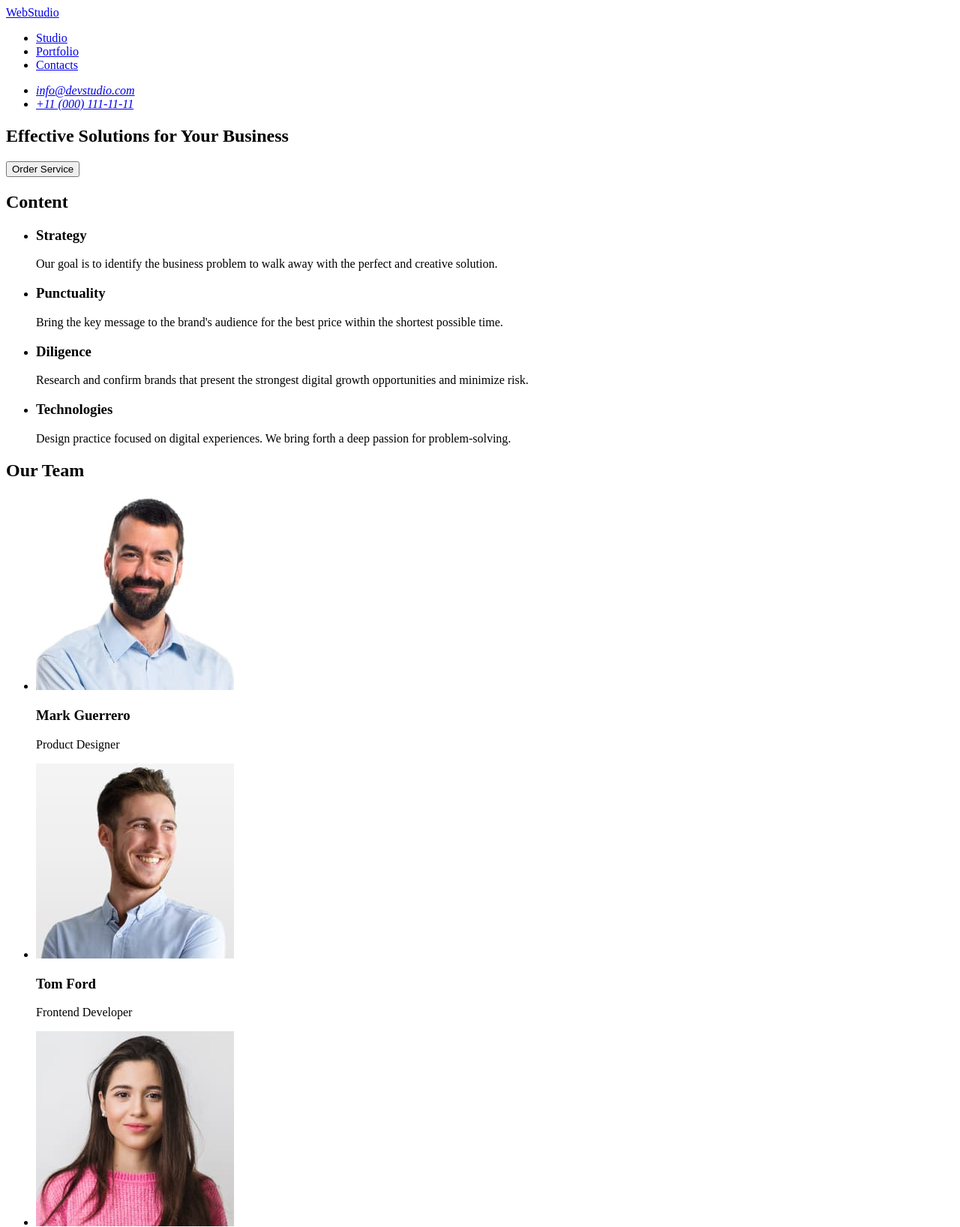
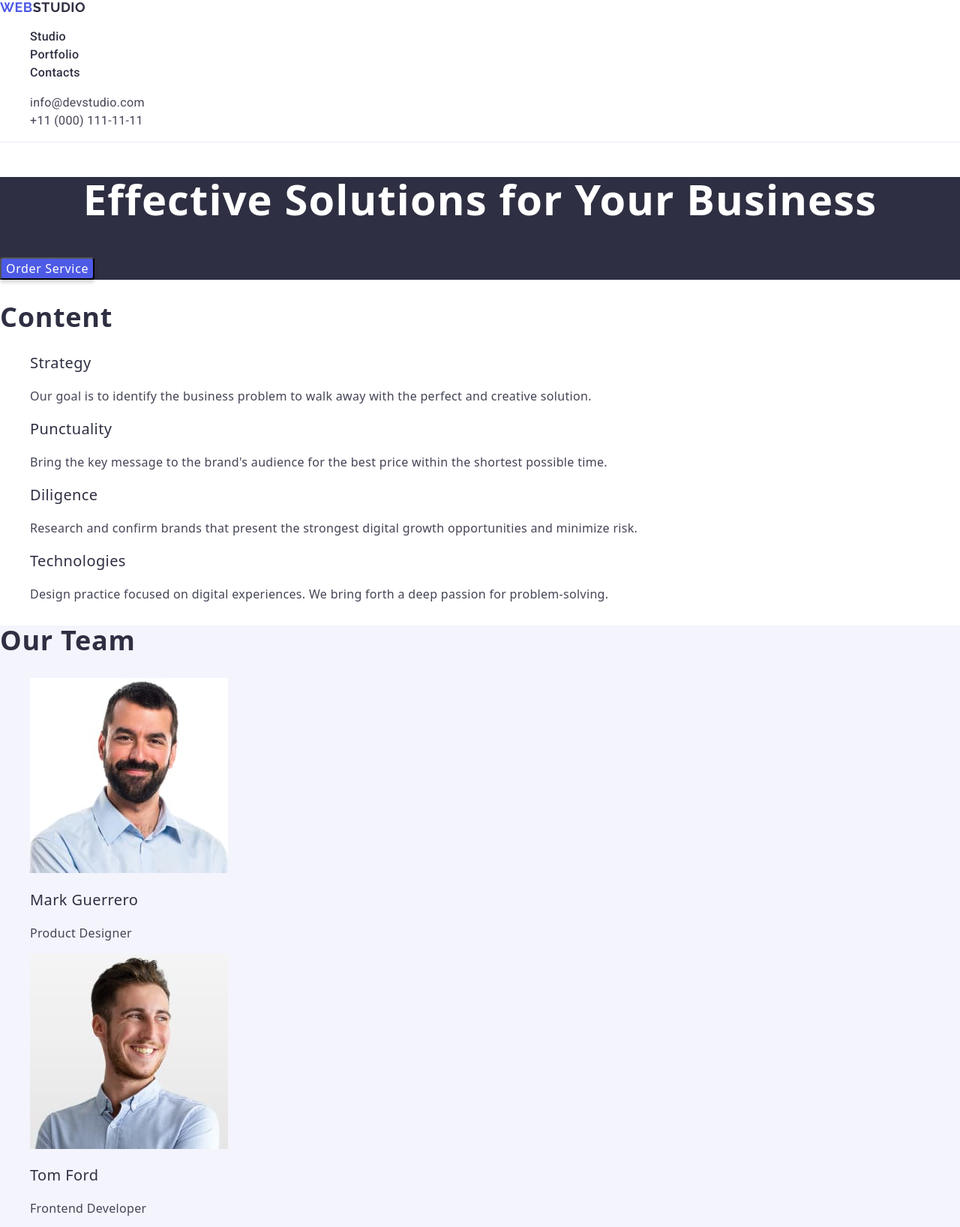
Before and after one commit to Nazarchona/goit-markup-hw-02, a plain HTML site: page index.html in a window 1280 px wide. Shown: the top 1636 px of the page at 75% size. Drawn offline with nearby package versions, Linux system fonts and the light colour scheme.

Commit message:
homework 2

```diff
--- /dev/null
+++ b/css/style.css
@@ -0,0 +1,228 @@
+
+
+body{
+    font-family: "Roboto", sans-serif;
+    color: #434455;
+}
+
+header{
+    border-bottom: 1px solid var(--CORNFLOWER, #E7E9FC);
+    background: var(--WHITE, #FFF);
+}
+
+.logo{
+    color: var(--NAVY-BLUE, #2E2F42);
+    font-family: Raleway;
+    font-size: 18px;
+    font-style: normal;
+    font-weight: 700;
+    line-height: 1.16;
+    letter-spacing: 0.54px;
+    text-transform: uppercase;
+    text-decoration: none;
+}
+
+span{
+    color: var(--IRIS, #4D5AE5);
+    font-family: "Raleway";
+    font-size: 18px;
+    font-style: normal;
+    font-weight: 700;
+    line-height: 1.16;
+    letter-spacing: 0.54px;
+    text-transform: uppercase;
+}
+
+.main-links{
+    color: var(--NAVY-BLUE, #2E2F42);
+    font-family: "Roboto";
+    font-size: 16px;
+    font-style: normal;
+    font-weight: 500;
+    line-height: 1.50;
+    letter-spacing: 0.32px;
+}
+
+.main-links li{
+    list-style: none;
+}
+
+.main-links a{
+    text-decoration: none;
+    color: var(--NAVY-BLUE, #2E2F42);
+}
+
+.main-links a:hover{
+    color: var(--OCEAN, #404BBF);
+}
+
+.adress-list{
+    font-family: "Roboto";
+    font-size: 16px;
+    font-style: normal;
+    font-weight: 400;
+    line-height: 1.50;
+    letter-spacing: 0.32px;
+}
+
+.adress-list li{
+    list-style: none;
+}
+
+.adress-list a{
+    text-decoration: none;
+    color: var(--SLATE, #434455);
+}
+
+.adress-list a:hover{
+    color: #404BBF;
+}
+
+.block-with-order-button{
+    background: var(--NAVY-BLUE, #2E2F42);
+}
+
+.block-with-order-button h1{
+    color: var(--WHITE, #FFF);
+    text-align: center;
+    font-size: 56px;
+    font-style: normal;
+    font-weight: 700;
+    line-height: 1.07;
+    letter-spacing: 1.12px;
+}
+
+.block-with-order-button button{
+    border-radius: 4px;
+    background: var(--IRIS, #4D5AE5);
+    color: var(--WHITE, #FFF);
+    font-size: 16px;
+    font-style: normal;
+    font-weight: 500;
+    line-height: 1.50;
+    letter-spacing: 0.64px;
+    box-shadow: 0px 4px 4px 0px rgba(0, 0, 0, 0.15);
+    cursor: pointer;
+}
+
+.block-with-order-button button:hover{
+    background: var(--OCEAN, #404BBF);
+    box-shadow: 0px 4px 4px 0px rgba(0, 0, 0, 0.15);
+}
+
+.features{
+    background: #FFF
+}
+
+.features li{
+    list-style: none;
+}
+
+.features h3{
+    color: var(--NAVY-BLUE, #2E2F42);
+    font-size: 20px;
+    font-style: normal;
+    font-weight: 500;
+    line-height: 1.20;
+    letter-spacing: 0.4px;
+}
+
+.features p{
+    color: var(--SLATE, #434455);
+    font-size: 16px;
+    font-style: normal;
+    font-weight: 400;
+    line-height: 1.50;
+    letter-spacing: 0.32px;
+}
+
+.team{
+    background: var(--CLOUD, #F4F4FD);
+}
+
+.team li{
+    list-style: none;
+}
+
+.team h3{
+    color: var(--NAVY-BLUE, #2E2F42);
+    font-size: 20px;
+    font-style: normal;
+    font-weight: 500;
+    line-height: 1.20;
+    letter-spacing: 0.4px;
+}
+
+.team p{
+    color: var(--SLATE, #434455);
+    font-size: 16px;
+    font-style: normal;
+    font-weight: 400;
+    line-height: 1.50;
+    letter-spacing: 0.32px;
+}
+
+.portfolio{
+    background: #FFF;
+}
+
+.portfolio li{
+    background: #FFF;
+    list-style: none;
+}
+
+h2{
+    color: var(--NAVY-BLUE, #2E2F42);
+    font-size: 36px;
+    font-style: normal;
+    font-weight: 700;
+    line-height: 1.11;
+    letter-spacing: 0.72px;
+    text-transform: capitalize;
+}
+
+.portfolio h4{
+    color: var(--NAVY-BLUE, #2E2F42);
+    font-size: 20px;
+    font-style: normal;
+    font-weight: 500;
+    line-height: 1.20;
+    letter-spacing: 0.4px;
+}
+
+.portfolio p{
+    color: var(--SLATE, #434455);
+    font-size: 16px;
+    font-style: normal;
+    font-weight: 400;
+    line-height: 1.50;
+    letter-spacing: 0.32px;
+}
+
+footer{
+    background: var(--NAVY-BLUE, #2E2F42);
+}
+
+.footer-logo{
+    color: var(--CLOUD, #F4F4FD);
+    font-family: "Raleway";
+    font-size: 18px;
+    font-style: normal;
+    font-weight: 700;
+    line-height: 1.16;
+    letter-spacing: 0.54px;
+    text-transform: uppercase;
+}
+
+footer a{
+    text-decoration: none;
+}
+
+footer p{
+    color: var(--CLOUD, #F4F4FD);
+    font-size: 16px;
+    font-style: normal;
+    font-weight: 400;
+    line-height: 1.50;
+    letter-spacing: 0.32px;
+}
--- a/index.html
+++ b/index.html
@@ -3,21 +3,26 @@
 <head>
     <meta charset="UTF-8">
     <meta name="viewport" content="width=device-width, initial-scale=1.0">
+    <link rel="stylesheet" href="./css/style.css">
+    <link rel="preconnect" href="https://fonts.googleapis.com">
+    <link rel="preconnect" href="https://fonts.gstatic.com" crossorigin>
+    <link href="https://fonts.googleapis.com/css2?family=Raleway:wght@700&family=Roboto:wght@400;500;700&display=swap" rel="stylesheet">
+    <link rel="stylesheet" href="https://cdnjs.cloudflare.com/ajax/libs/modern-normalize/2.0.0/modern-normalize.min.css">
     <title>GoIt#1 | Homework</title>
 </head>
 <body>
 
     <header>
         <nav>
-            <a href="./index.html">WebStudio</a>
-            <ul>
+            <a href="./index.html" class="logo"><span>Web</span>Studio</a>
+            <ul class="main-links">
                 <li><a href="#">Studio</a></li>
                 <li><a href="#">Portfolio</a></li>
                 <li><a href="#">Contacts</a></li>
             </ul>
         </nav>
         <address>
-            <ul>
+            <ul class="adress-list">
                 <li>
                     <a href="mailto:info@devstudio.com">info@devstudio.com</a>
                 </li>
@@ -28,12 +33,12 @@
         </address>
     </header>
     <main>
-        <section>
+        <section class="block-with-order-button">
             <h1>Effective Solutions for Your Business
             </h1>
-            <button type="button">Order Service</button>
+            <button type="button" class="order">Order Service</button>
         </section>
-        <section>
+        <section class="features">
             <h2>Content</h2>
             <ul>
                 <li>
@@ -54,9 +59,9 @@
                 </li>
             </ul>
         </section>
-        <section>
+        <section class="team">
         <h2>Our Team</h2>
-            <ul>
+            <ul class="team-list">
                 <li><img src="./images/MarkGuerrero.jpg" alt="MarkGuerrero" width="264">
                 <h3>Mark Guerrero</h3>
                 <p>Product Designer</p>
@@ -75,9 +80,44 @@
                 </li>
             </ul>
         </section>
+        <section class="portfolio">
+            <h2>Our Portfolio</h2>
+            <ul>
+                <li>
+                    <img src="./images/BankingApp.jpg" alt="BankingApp" width="360" height="300">
+                    <h4>Banking App</h4>
+                    <p>App</p>
+                </li>
+                <li>
+                    <img src="./images/CashlessPayment.jpg" alt="Terminal" width="360" height="300">
+                    <h4>Cashless Payment</h4>
+                    <p>Marketing</p>
+                </li>
+                <li>
+                    <img src="./images/MeditationApp.jpg" alt="NoteBook" width="360" height="300">
+                    <h4>Meditation App</h4>
+                    <p>App</p>
+                </li>
+                <li>
+                    <img src="./images/TaxiService.jpg" alt="TaxiCar" width="360" height="300">
+                    <h4>Taxi Service</h4>
+                    <p>Marketing</p>
+                </li>
+                <li>
+                    <img src="./images/ScreenIllustration.jpg" alt="Smartphone" width="360" height="300">
+                    <h4>Screen Illustrations</h4>
+                    <p>Design</p>
+                </li>
+                <li>
+                    <img src="./images/OnlineCourses.jpg" alt="woman-with-phone" width="360" height="300">
+                    <h4>Online Courses</h4>
+                    <p>Marketing</p>
+                </li>
+            </ul>
+        </section>
     </main>
     <footer>
-        <a href="./index.html">WebStudio</a>
+        <a href="./index.html" class="footer-logo"><span>Web</span>Studio</a>
         <p>Increase the flow of customers and sales for your business with digital marketing & growth solutions.</p>
     </footer>
 </body>
```
Also changed, not shown: images/BankingApp.jpg (added), images/CashlessPayment.jpg (added), images/MeditationApp.jpg (added), images/OnlineCourses.jpg (added), images/ScreenIllustration.jpg (added), images/TaxiService.jpg (added).
